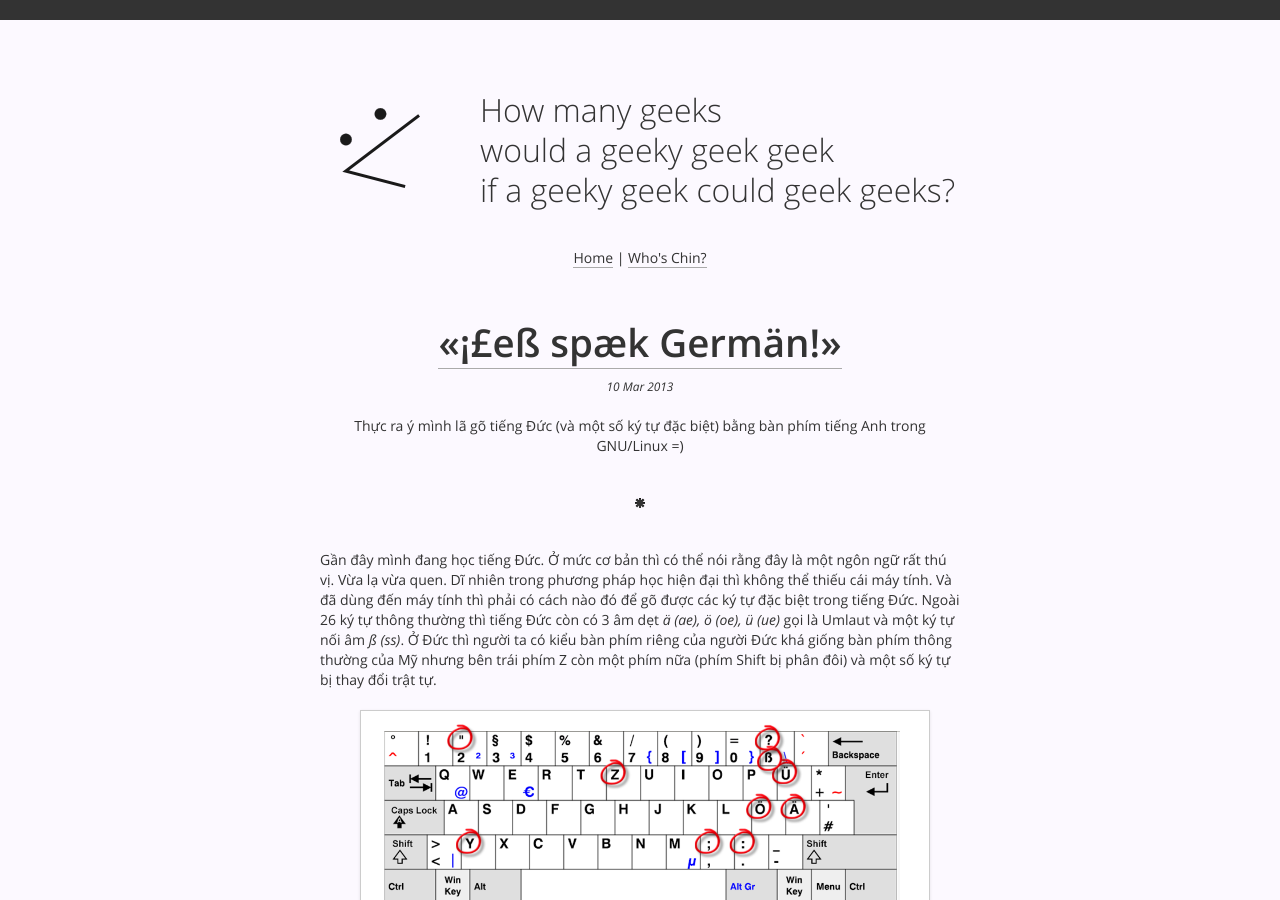
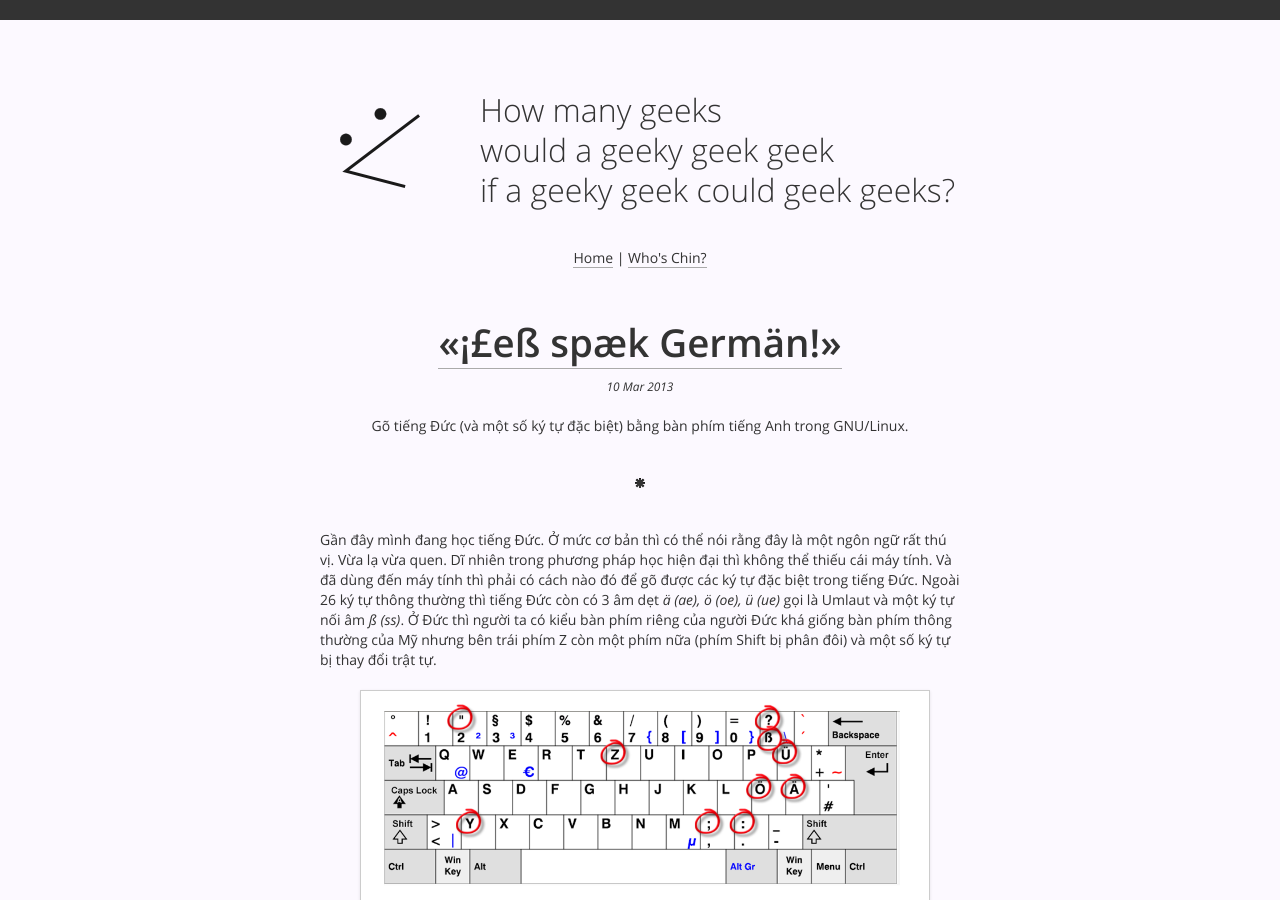
Before and after one commit to lewtds/lewtds.github.com, a Jekyll site: the page built from _posts/2013-03-10-go-tieng-duc-bang-ban-phim-us.md, in a window 1280 px wide and 900 px high. Built offline with Jekyll 4.4.1, drawn with Linux system fonts in a browser that asks for light colours; comment, search, counter and statistics services are not loaded.

Commit message:
Post edit

```diff
--- a/_posts/2013-03-10-go-tieng-duc-bang-ban-phim-us.md
+++ b/_posts/2013-03-10-go-tieng-duc-bang-ban-phim-us.md
@@ -1,7 +1,7 @@
 ---
 layout: post
 title: «¡£eß spæk Germän!»
-description: Thực ra ý mình lã gõ tiếng Đức (và một số ký tự đặc biệt) bằng bàn phím tiếng Anh trong GNU/Linux =)
+description: Gõ tiếng Đức (và một số ký tự đặc biệt) bằng bàn phím tiếng Anh trong GNU/Linux.
 ---
 
 Gần đây mình đang học tiếng Đức. Ở mức cơ bản thì có thể nói rằng đây là
```
